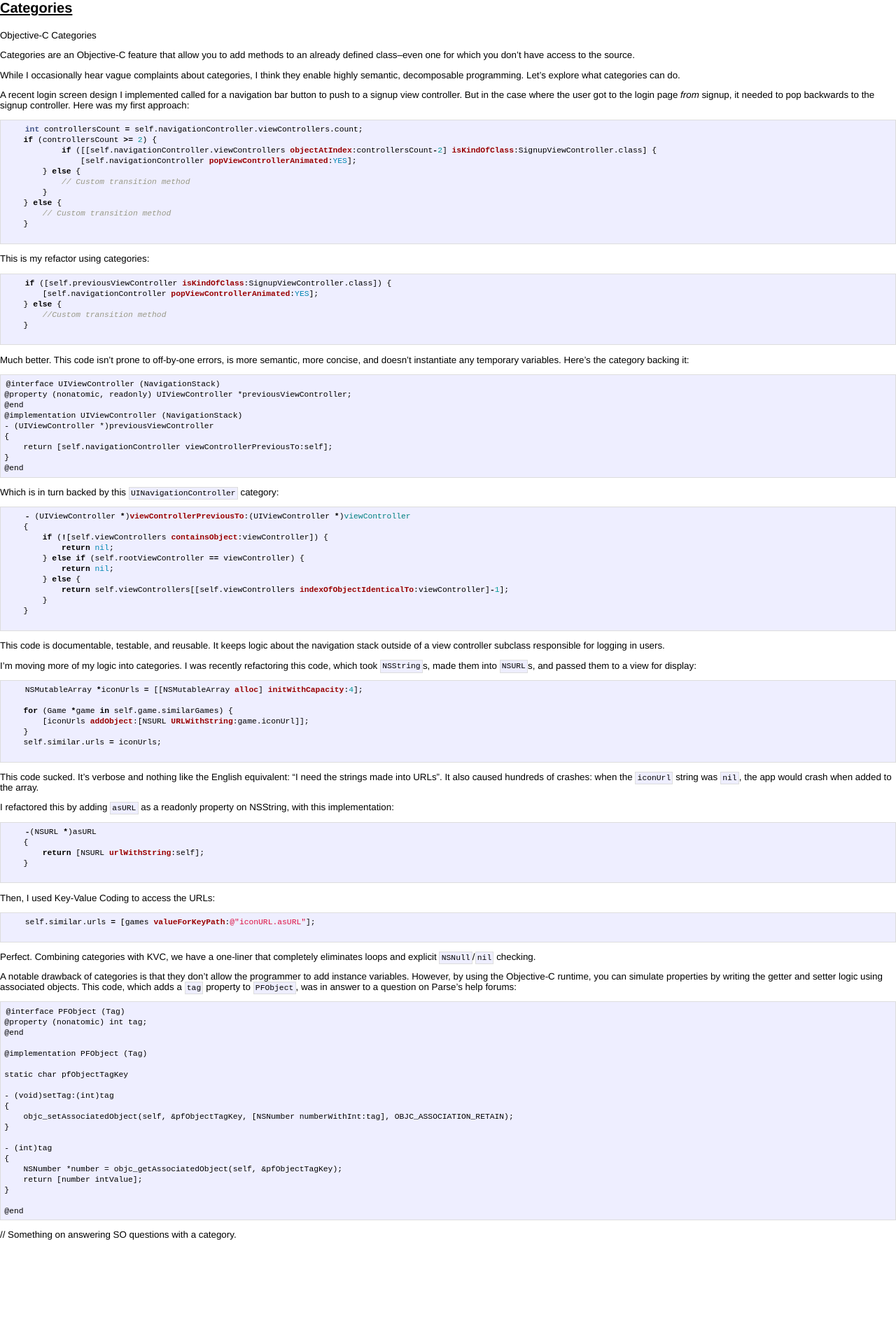
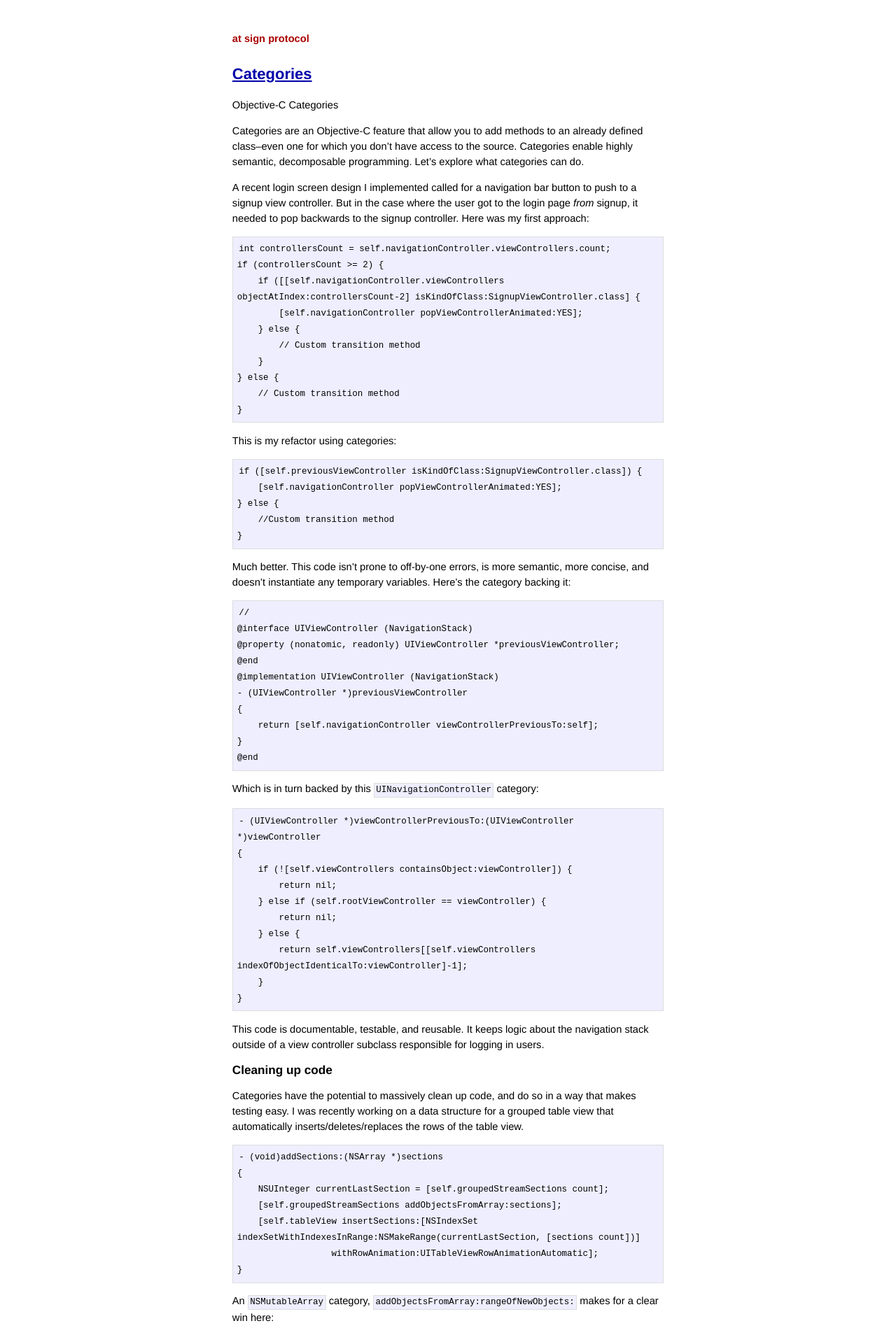
Before and after one commit to MaxGabriel/maxgabriel.github.com, a Jekyll site: the page built from _posts/2013-03-25-Categories.md, in a window 1280 px wide. Shown: the top 1908 px of the page at 70% size. Built offline with Jekyll 4.4.1, drawn with Linux system fonts in a browser that asks for light colours; before the commit the page ends 1772 px from its top, so only the background shows below that; some of the changed text lies outside the part shown.

Commit message:
Get things styled up

```diff
--- a/_config.yml
+++ b/_config.yml
@@ -1,5 +1,10 @@
-title: Max's Blog
+title: at sign protocol
 description: "A blog on iOS"
 permalink: /:title/
 lsi: false
-pygments: true
+
+author :
+  name : Max Tagher
+  email : feedback.tagher@gmail.com
+  github : maxgabriel
+  twitter : MaxTagher
--- a/_layouts/default.html
+++ b/_layouts/default.html
@@ -13,7 +13,23 @@
 </head>
 
 <body>
-  {{ content }}
+
+  <div class="site">
+    <div class="title">
+      <a href="{{ HOME_PATH }}">{{ site.title }}</a>
+    </div>
+
+    {{ content }}
+
+    <div class="footer">
+      <div class="contact">
+        <p>
+          <a href="http://github.com/{{ site.author.github }}/">Github</a><br />
+          <a href="http://twitter.com/{{ site.author.twitter }}/">Twitter</a><br />
+        </p>
+      </div>
+    </div>
+  </div>
 </body>
 
 </html>
--- a/_posts/2013-03-25-Categories.md
+++ b/_posts/2013-03-25-Categories.md
@@ -4,12 +4,11 @@ title: Categories
 ---
 Objective-C Categories
 
-Categories are an Objective-C feature that allow you to add methods to an already defined class--even one for which you don't have access to the source.
-
-While I occasionally hear vague complaints about categories, I think they enable highly semantic, decomposable programming. Let's explore what categories can do.
+Categories are an Objective-C feature that allow you to add methods to an already defined class--even one for which you don't have access to the source. Categories enable highly semantic, decomposable programming. Let's explore what categories can do.
 
 A recent login screen design I implemented called for a navigation bar button to push to a signup view controller. But in the case where the user got to the login page *from* signup, it needed to pop backwards to the signup controller. Here was my first approach:
-    {% highlight objective-c %}
+
+
     int controllersCount = self.navigationController.viewControllers.count;
     if (controllersCount >= 2) {
 	    if ([[self.navigationController.viewControllers objectAtIndex:controllersCount-2] isKindOfClass:SignupViewController.class] {
@@ -20,20 +19,23 @@ A recent login screen design I implemented called for a navigation bar button to
     } else {
         // Custom transition method
     }
-    {% endhighlight %}
+
 
 
 This is my refactor using categories:
-    {% highlight objective-c %}
+
+
     if ([self.previousViewController isKindOfClass:SignupViewController.class]) {
         [self.navigationController popViewControllerAnimated:YES];
     } else {
         //Custom transition method
     }
-    {% endhighlight %}
+
 
 Much better. This code isn't prone to off-by-one errors, is more semantic, more concise, and doesn't instantiate any temporary variables. Here's the category backing it:
 
+
+    //
     @interface UIViewController (NavigationStack)
     @property (nonatomic, readonly) UIViewController *previousViewController;
     @end
@@ -46,7 +48,8 @@ Much better. This code isn't prone to off-by-one errors, is more semantic, more
 
 
 Which is in turn backed by this `UINavigationController` category:
-    {% highlight objective-c %}
+
+
     - (UIViewController *)viewControllerPreviousTo:(UIViewController *)viewController
     {
         if (![self.viewControllers containsObject:viewController]) {
@@ -57,57 +60,88 @@ Which is in turn backed by this `UINavigationController` category:
             return self.viewControllers[[self.viewControllers indexOfObjectIdenticalTo:viewController]-1];
         }
     }
-    {% endhighlight %}
+
 
 This code is documentable, testable, and reusable. It keeps logic about the navigation stack outside of a view controller subclass responsible for logging in users.
 
+###Cleaning up code
+
+Categories have the potential to massively clean up code, and do so in a way that makes testing easy. I was recently working on a data structure for a grouped table view that automatically inserts/deletes/replaces the rows of the table view.
+
+    - (void)addSections:(NSArray *)sections
+    {
+        NSUInteger currentLastSection = [self.groupedStreamSections count];
+        [self.groupedStreamSections addObjectsFromArray:sections];
+        [self.tableView insertSections:[NSIndexSet indexSetWithIndexesInRange:NSMakeRange(currentLastSection, [sections count])]
+                      withRowAnimation:UITableViewRowAnimationAutomatic];
+    }
+
+An `NSMutableArray` category, `addObjectsFromArray:rangeOfNewObjects:` makes for a clear win here:
+
+    - (void)addSections:(NSArray *)sections rowAnimation:(UITableViewRowAnimation)rowAnimation
+    {
+        NSRange range;
+        [self.sectionObjects addObjectsFromArray:sections
+                               rangeOfNewObjects:&range];
+        [self.tableView insertSections:[NSIndexSet indexSetWithIndexesInRange:range]
+                      withRowAnimation:rowAnimation];
+    }
+
+
+
+###Using categories to enable KVC
 
 I'm moving more of my logic into categories. I was recently refactoring this code, which took `NSString`s, made them into `NSURL`s, and passed them to a view for display:
-    {% highlight objective-c %}
+
+
     NSMutableArray *iconUrls = [[NSMutableArray alloc] initWithCapacity:4];
 
     for (Game *game in self.game.similarGames) {
         [iconUrls addObject:[NSURL URLWithString:game.iconUrl]];
     }
     self.similar.urls = iconUrls;
-    {% endhighlight %}
+
 
 This code sucked. It's verbose and nothing like the English equivalent: "I need the strings made into URLs". It also caused hundreds of crashes: when the `iconUrl` string was `nil`, the app would crash when added to the array.
 
 I refactored this by adding `asURL` as a readonly property on NSString, with this implementation:
-    {% highlight objective-c %}
+
+
     -(NSURL *)asURL
     {
         return [NSURL urlWithString:self];
     }
-    {% endhighlight %}
+
 
  Then, I used Key-Value Coding to access the URLs:
-    {% highlight objective-c %}
-    self.similar.urls = [games valueForKeyPath:@"iconURL.asURL"];
-    {% endhighlight %}
-Perfect. Combining categories with KVC, we have a one-liner that completely eliminates loops and explicit `NSNull`/`nil` checking.
 
 
+    self.similar.urls = [games valueForKeyPath:@"iconURL.asURL"];
+
+Perfect. Combining categories with KVC, we have a one-liner that completely eliminates loops and explicit `NSNull`/`nil` checking. This is a bit of a cheat, as what I'm using the URLs for already supported `NSNull`. Still, I'd rather use this approach and add a `filterNSNull` category to `NSArray` than use the previous code.
+
+###Readwrite properties in categories
 
 A notable drawback of categories is that they don't allow the programmer to add instance variables. However, by using the Objective-C runtime, you can simulate properties by writing the getter and setter logic using associated objects. This code, which adds a `tag` property to `PFObject`, was in answer to a question on Parse's help forums:
 
+
+    //
     @interface PFObject (Tag)
     @property (nonatomic) int tag;
     @end
 
     @implementation PFObject (Tag)
 
-    static char pfObjectTagKey
+    static const void * pfObjectTagKey = &pfObjectTagKey;
 
     - (void)setTag:(int)tag
     {
-        objc_setAssociatedObject(self, &pfObjectTagKey, [NSNumber numberWithInt:tag], OBJC_ASSOCIATION_RETAIN);
+        objc_setAssociatedObject(self, pfObjectTagKey, [NSNumber numberWithInt:tag], OBJC_ASSOCIATION_RETAIN_NONATOMIC);
     }
 
     - (int)tag
     {
-        NSNumber *number = objc_getAssociatedObject(self, &pfObjectTagKey);
+        NSNumber *number = objc_getAssociatedObject(self, pfObjectTagKey);
         return [number intValue];
     }
 
@@ -115,4 +149,24 @@ A notable drawback of categories is that they don't allow the programmer to add
 
 
 
+
+###Caveat: Duplicate methods (too basic?)
+
+If you add a method in a category with the same name as a method in the original class, the category will override the class's method. If two categories implement a method with the same name, it's non-deterministic which will be used. The obnoxious ramification is that you'll either have to prefix your category methods (ugly) or risk a conflict.
+
+###Backporting methods with +load
+
+Category methods with the same name as a method in the class will override that method, while category methods themselves will be chosen
+
+Category methods override their class's methods,
+
+The exception to the rule that categories override the class's methods is `+load`, [which is special cased](http://www.mikeash.com/pyblog/friday-qa-2009-05-22-objective-c-class-loading-and-initialization.html) to be invoked in the class *and* in every category on that class. In addition to swizzling, you can use this feature to backport methods
+
+
 // Something on answering SO questions with a category.
+// Something on how categories make naming easier
+// Something on namespacing
+// Using +load to backport methods.
+// Something on
+
+// Maybe show how I added the alignmentEdgeInsets property to UIImage, and then next show how I backported it?
--- a/index.html
+++ b/index.html
@@ -4,7 +4,7 @@ title: at sign protocol
 ---
 
 <div id="home">
-  <h1>Blog Posts</h1>
+  <h1>a journal of iOS coding</h1>
   <ul class="posts">
     {% for post in site.posts %}
       <li><span>{{ post.date | date_to_string }}</span> &raquo; <a href="{{ post.url }}">{{ post.title }}</a></li>
--- a/stylesheets/screen.css
+++ b/stylesheets/screen.css
@@ -45,6 +45,14 @@ a:visited {
 table {
   font-size: inherit;
   font: 100%;
+}
+
+pre {
+ white-space: pre-wrap;       /* css-3 */
+ white-space: -moz-pre-wrap;  /* Mozilla, since 1999 */
+ white-space: -pre-wrap;      /* Opera 4-6 */
+ white-space: -o-pre-wrap;    /* Opera 7 */
+ word-wrap: break-word;       /* Internet Explorer 5.5+ */
 }
 
 /*****************************************************************************/
```
